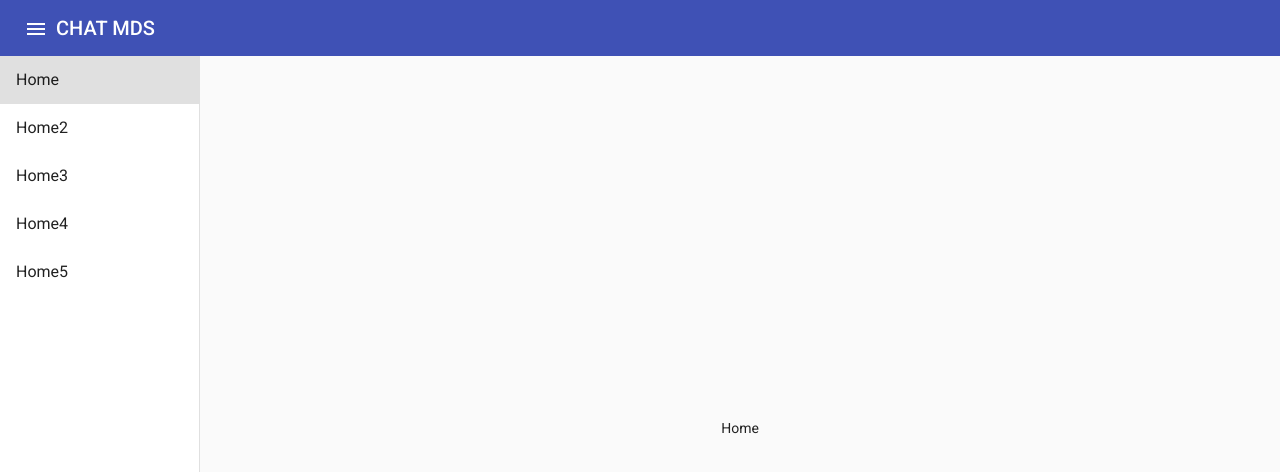
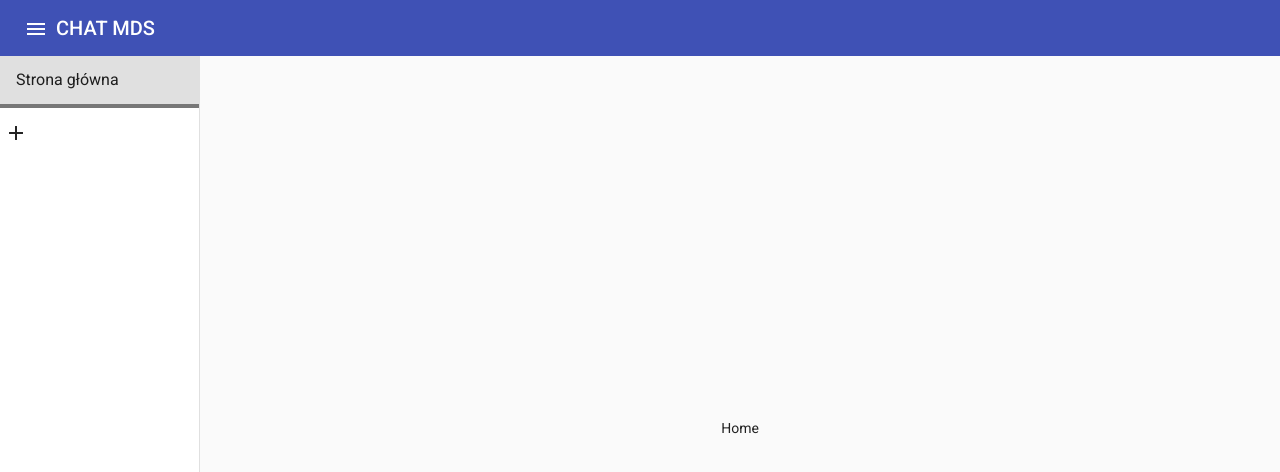
Before and after one commit to maciek1651g/chatmds, an Angular app: page / in a window 1280 px wide. Shown: the top 472 px of the page. Built offline with nearby package versions, Linux system fonts and the light colour scheme.

Commit message:
add add room

```diff
--- a/src/app/app.component.css
+++ b/src/app/app.component.css
@@ -24,3 +24,8 @@
     display: block;
     -webkit-tap-highlight-color: transparent;
 }
+
+.divider {
+    border-top-width: 2px;
+    border-top-color: #777;
+}
--- a/src/app/app.component.html
+++ b/src/app/app.component.html
@@ -10,19 +10,35 @@
                     class="nav-list"
                     [multiple]="false"
                 >
-                    <mat-list-option [value]="1" selected> Home</mat-list-option>
-                    <mat-list-option [value]="2"> Home2</mat-list-option>
-                    <mat-list-option [value]="3"> Home3</mat-list-option>
-                    <mat-list-option [value]="4"> Home4</mat-list-option>
-                    <mat-list-option [value]="5"> Home5</mat-list-option>
+                    <mat-list-option [value]="1" selected>
+                        Strona główna
+                    </mat-list-option>
+                    <mat-divider class="divider"></mat-divider>
+                    <ng-container *ngFor="let room of Rooms">
+                        <mat-list-option
+                            [value]="room.id"
+                            [selected]="optionMenu === room.id"
+                        >
+                            {{ room.name }}
+                        </mat-list-option>
+                    </ng-container>
+                    <mat-divider class="divider"></mat-divider>
+                    <button
+                        mat-flat-button
+                        class="mat-list-item"
+                        (click)="addRoom()"
+                    >
+                        <mat-icon matListIcon>add</mat-icon>
+                    </button>
                 </mat-selection-list>
             </mat-drawer>
 
             <div class="sidenav-content">
                 <container-element [ngSwitch]="optionMenu">
                     <div *ngSwitchCase="1">Home</div>
-                    <div *ngSwitchCase="2">Home2</div>
-                    <div *ngSwitchCase="3">Home3</div>
+                    <ng-container *ngFor="let room of Rooms">
+                        <div *ngSwitchCase="room.id">{{ room.name }}</div>
+                    </ng-container>
                 </container-element>
             </div>
         </mat-drawer-container>
--- a/src/app/app.component.ts
+++ b/src/app/app.component.ts
@@ -1,5 +1,11 @@
 import { Component } from "@angular/core";
 import { MatSelectionListChange } from "@angular/material/list";
+
+interface Room {
+    id: number;
+    name: string;
+    messages: Array<string>;
+}
 
 @Component({
     selector: "app-root",
@@ -9,6 +15,13 @@ import { MatSelectionListChange } from "@angular/material/list";
 export class AppComponent {
     title: string = "chatmds";
     optionMenu: number = 1;
+    Rooms: Array<Room> = [];
+
+    addRoom(): void {
+        let idRoom = this.Rooms.length + 2;
+        this.Rooms.push({ id: idRoom, messages: [], name: "Pokój " + idRoom });
+        this.optionMenu = idRoom;
+    }
 
     onSelectOptionMenu(event: MatSelectionListChange): void {
         const first = 0;
--- a/src/app/app.module.ts
+++ b/src/app/app.module.ts
@@ -10,6 +10,7 @@ import { MatButtonModule } from "@angular/material/button";
 import { MatSidenavModule } from "@angular/material/sidenav";
 import { MatGridListModule } from "@angular/material/grid-list";
 import { MatListModule } from "@angular/material/list";
+import { FormsModule } from "@angular/forms";
 
 @NgModule({
     declarations: [AppComponent, HeaderComponent],
@@ -22,6 +23,7 @@ import { MatListModule } from "@angular/material/list";
         MatSidenavModule,
         MatGridListModule,
         MatListModule,
+        FormsModule,
     ],
     providers: [],
     bootstrap: [AppComponent],
--- a/src/index.html
+++ b/src/index.html
@@ -1,5 +1,5 @@
 <!DOCTYPE html>
-<html lang="en">
+<html lang="pl">
     <head>
         <meta charset="utf-8" />
         <title>Chatmds</title>
```
